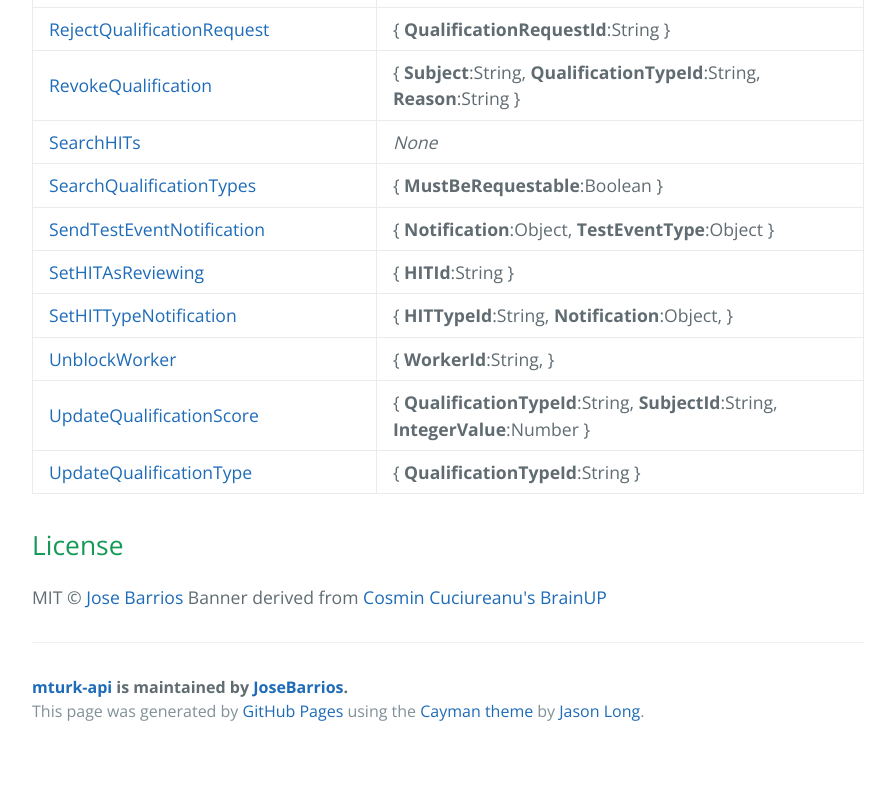
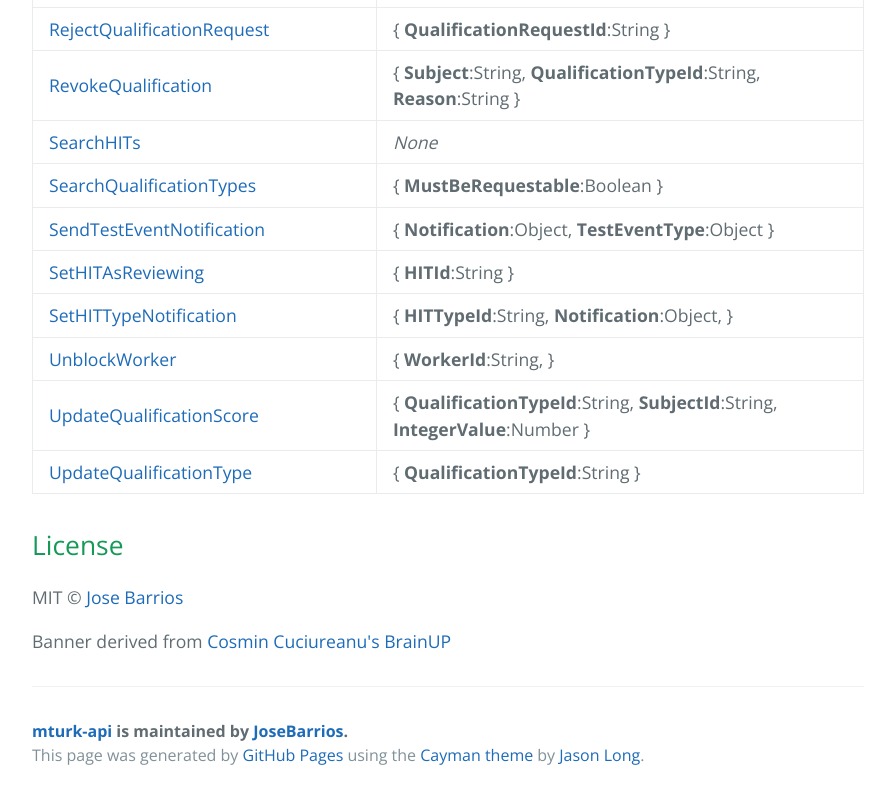
Before and after one commit to JoseBarrios/api-mturk, a plain HTML site: page index.html in a window 1280 px wide. Shown: the part 3423-4222 px from the top of the page, without its empty margins (192-1087 px from the left). Before the commit the page ends 4178 px from the top, so only its background shows below. Drawn offline with nearby package versions, Linux system fonts and the light colour scheme.

Commit message:
Create gh-pages branch via GitHub

```diff
--- a/index.html
+++ b/index.html
@@ -244,8 +244,9 @@
 <h2>
 <a id="license" class="anchor" href="#license" aria-hidden="true"><span class="octicon octicon-link"></span></a>License</h2>
 
-<p>MIT © <a href="http://github.com/JoseBarrios">Jose Barrios</a>
-Banner derived from <a href="https://www.behance.net/cosminkoz">Cosmin Cuciureanu's</a> <a href="https://dribbble.com/shots/1108424-Brainup-Logo-Concept">BrainUP</a></p>
+<p>MIT © <a href="http://github.com/JoseBarrios">Jose Barrios</a></p>
+
+<p>Banner derived from <a href="https://www.behance.net/cosminkoz">Cosmin Cuciureanu's</a> <a href="https://dribbble.com/shots/1108424-Brainup-Logo-Concept">BrainUP</a></p>
 
       <footer class="site-footer">
         <span class="site-footer-owner"><a href="https://github.com/JoseBarrios/mturk-api">mturk-api</a> is maintained by <a href="https://github.com/JoseBarrios">JoseBarrios</a>.</span>
```
Also changed, not shown: params.json (+1 -1 lines).
